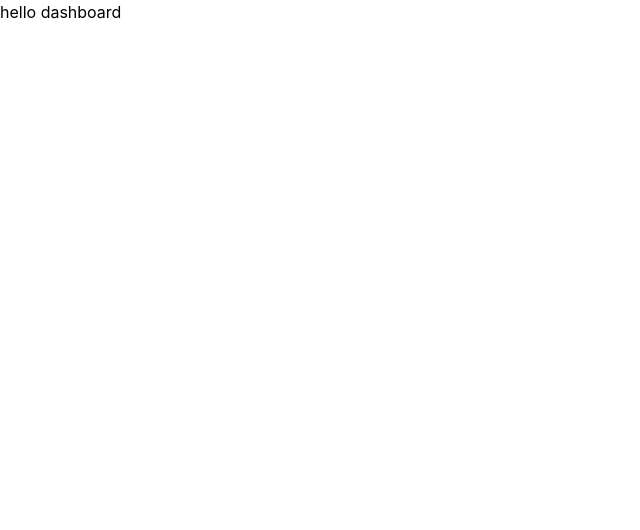
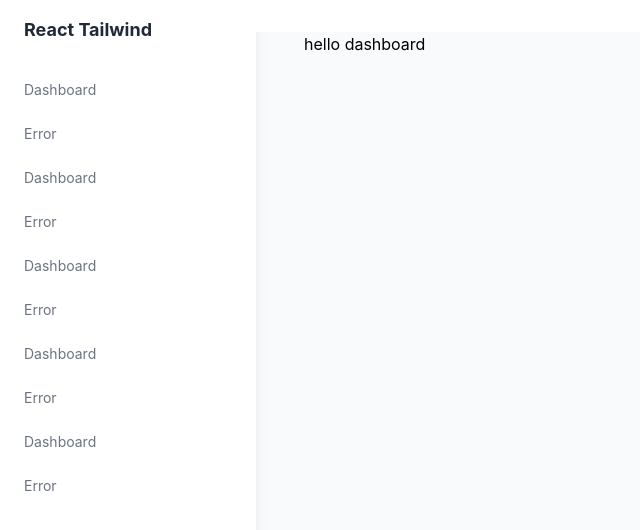
Before and after one commit to gsahadevan/xenon, a React (Create React App) app: page / in a window 1280 px wide. Shown: the top 530 px of the page, without its empty margins (0-640 px from the left). Built offline with nearby package versions, Linux system fonts and the light colour scheme.

Commit message:
feat: add basic layout
- add header
- add sidebar

```diff
--- a/src/App.tsx
+++ b/src/App.tsx
@@ -3,14 +3,18 @@ import "./App.css";
 import { Routes, Route } from "react-router-dom";
 import Dashboard from "./pages/Dashboard";
 import Error from "./pages/Error";
+import DefaultLayout from "./layouts/DefaultLayout";
 
 function App() {
   // return <h1>I am just tryign out stuffs</h1>;
 
   return (
     <Routes>
-      <Route path="/" element={<Dashboard />}></Route>
-      <Route path="/error" element={<Error />}></Route>
+      <Route path="/" element={<DefaultLayout />}>
+        <Route index element={<Dashboard />}></Route>
+        <Route path="dashboard" element={<Dashboard />}></Route>
+        <Route path="error" element={<Error />}></Route>
+      </Route>
     </Routes>
   );
 }
--- /dev/null
+++ b/src/layouts/DefaultLayout.js
@@ -0,0 +1,21 @@
+import { Outlet } from "react-router-dom";
+import Header from "./Header";
+import Sidebar from "./Sidebar";
+
+function Layout() {
+  return (
+    <div className="flex h-screen bg-gray-50 dark:bg-gray-900">
+      <Sidebar />
+      <div className="flex flex-col flex-1 w-full">
+        <Header />
+        <main className="h-full pb-16 overflow-y-auto">
+          <div className="container grid md:px-12 px-4 mx-auto">
+            <Outlet />
+          </div>
+        </main>
+      </div>
+    </div>
+  );
+}
+
+export default Layout;
--- /dev/null
+++ b/src/layouts/Header.js
@@ -0,0 +1,16 @@
+import React from "react";
+
+function Header() {
+  return (
+    <header className="z-40 py-4 bg-white shadow-bottom dark:bg-gray-800">
+      <div className="container flex items-center lg:justify-end justify-between h-full md:px-12 px-4 mx-auto text-purple-600 dark:text-purple-300">
+        <button
+          className="p-1 mr-5 -ml-1 rounded-md lg:hidden focus:outline-none focus:shadow-outline-purple"
+          aria-label="Menu"
+        ></button>
+      </div>
+    </header>
+  );
+}
+
+export default Header;
--- /dev/null
+++ b/src/layouts/Sidebar.js
@@ -0,0 +1,91 @@
+import React from "react";
+import { Link } from "react-router-dom";
+
+function Sidebar() {
+  return (
+    <aside className="z-30 flex-shrink-0 hidden w-64 overflow-y-auto bg-white dark:bg-gray-800 lg:block shadow-lg">
+      <div className="py-4 text-gray-500 dark:text-gray-400">
+        <a
+          className="ml-6 text-lg font-bold text-gray-800 dark:text-gray-200"
+          href="/dashboard"
+        >
+          React Tailwind
+        </a>
+        <ul className="mt-6">
+          <li className="px-2 py-1 items-center">
+            <Link to="/dashboard">
+              <div className="text-sm px-4 py-2 flex items-center hover:bg-gray-100 dark:hover:bg-gray-900 dark:hover:text-gray-100 rounded">
+                <span>Dashboard</span>
+              </div>
+            </Link>
+          </li>
+          <li className="px-2 py-1 items-center">
+            <Link to="/error">
+              <div className="text-sm px-4 py-2 flex items-center hover:bg-gray-100 dark:hover:bg-gray-900 dark:hover:text-gray-100 rounded">
+                <span>Error</span>
+              </div>
+            </Link>
+          </li>
+          <li className="px-2 py-1 items-center">
+            <Link to="/dashboard">
+              <div className="text-sm px-4 py-2 flex items-center hover:bg-gray-100 dark:hover:bg-gray-900 dark:hover:text-gray-100 rounded">
+                <span>Dashboard</span>
+              </div>
+            </Link>
+          </li>
+          <li className="px-2 py-1 items-center">
+            <Link to="/error">
+              <div className="text-sm px-4 py-2 flex items-center hover:bg-gray-100 dark:hover:bg-gray-900 dark:hover:text-gray-100 rounded">
+                <span>Error</span>
+              </div>
+            </Link>
+          </li>
+          <li className="px-2 py-1 items-center">
+            <Link to="/dashboard">
+              <div className="text-sm px-4 py-2 flex items-center hover:bg-gray-100 dark:hover:bg-gray-900 dark:hover:text-gray-100 rounded">
+                <span>Dashboard</span>
+              </div>
+            </Link>
+          </li>
+          <li className="px-2 py-1 items-center">
+            <Link to="/error">
+              <div className="text-sm px-4 py-2 flex items-center hover:bg-gray-100 dark:hover:bg-gray-900 dark:hover:text-gray-100 rounded">
+                <span>Error</span>
+              </div>
+            </Link>
+          </li>
+          <li className="px-2 py-1 items-center">
+            <Link to="/dashboard">
+              <div className="text-sm px-4 py-2 flex items-center hover:bg-gray-100 dark:hover:bg-gray-900 dark:hover:text-gray-100 rounded">
+                <span>Dashboard</span>
+              </div>
+            </Link>
+          </li>
+          <li className="px-2 py-1 items-center">
+            <Link to="/error">
+              <div className="text-sm px-4 py-2 flex items-center hover:bg-gray-100 dark:hover:bg-gray-900 dark:hover:text-gray-100 rounded">
+                <span>Error</span>
+              </div>
+            </Link>
+          </li>
+          <li className="px-2 py-1 items-center">
+            <Link to="/dashboard">
+              <div className="text-sm px-4 py-2 flex items-center hover:bg-gray-100 dark:hover:bg-gray-900 dark:hover:text-gray-100 rounded">
+                <span>Dashboard</span>
+              </div>
+            </Link>
+          </li>
+          <li className="px-2 py-1 items-center">
+            <Link to="/error">
+              <div className="text-sm px-4 py-2 flex items-center hover:bg-gray-100 dark:hover:bg-gray-900 dark:hover:text-gray-100 rounded">
+                <span>Error</span>
+              </div>
+            </Link>
+          </li>
+        </ul>
+      </div>
+    </aside>
+  );
+}
+
+export default Sidebar;
```
